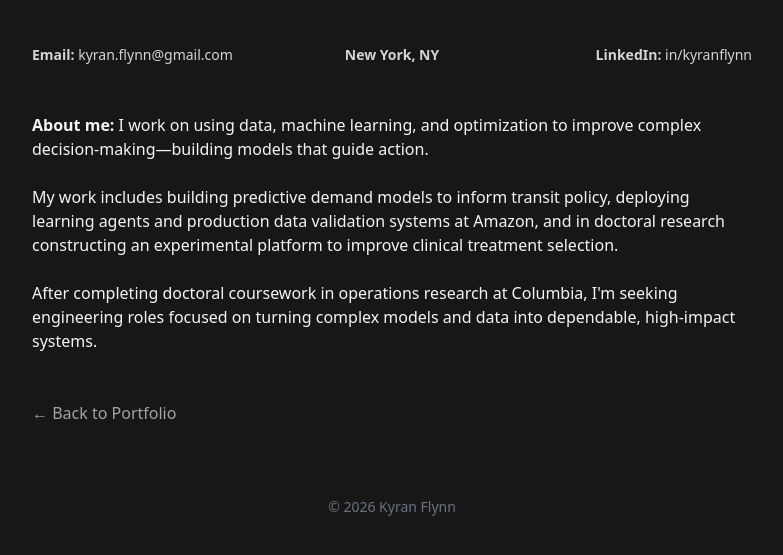
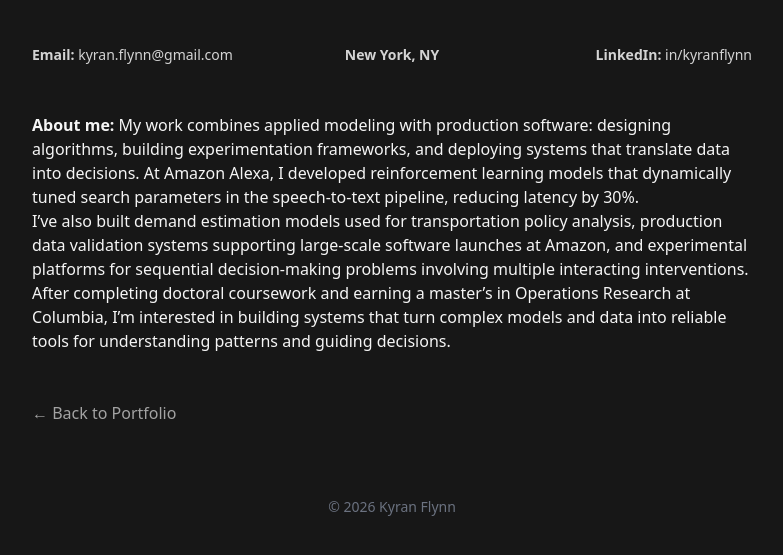
Before and after one commit to KyFlynn/kyranflynn-portfolio, an Eleventy site: page about.md in a window 1280 px wide. Shown: the part 67-622 px from the top of the page, without its empty margins (248-1031 px from the left). Built offline with nearby package versions, Linux system fonts and the light colour scheme; Eleventy itself is replaced by a stand-in of ours; files that its build step writes are made by us from their sources.

Commit message:
About update

```diff
--- a/about.md
+++ b/about.md
@@ -20,11 +20,11 @@ class: text-left
 
 <div class="mt-12"></div>
 
-**About me:** I work on using data, machine learning, and optimization to improve complex decision-making—building models that guide action.<br><br>
+**About me:** My work combines applied modeling with production software: designing algorithms, building experimentation frameworks, and deploying systems that translate data into decisions. At Amazon Alexa, I developed reinforcement learning models that dynamically tuned search parameters in the speech-to-text pipeline, reducing latency by 30%.
 
-My work includes building predictive demand models to inform transit policy, deploying learning agents and production data validation systems at Amazon, and in doctoral research constructing an experimental platform to improve clinical treatment selection.<br><br>
+I’ve also built demand estimation models used for transportation policy analysis, production data validation systems supporting large-scale software launches at Amazon, and experimental platforms for sequential decision-making problems involving multiple interacting interventions.
 
-After completing doctoral coursework in operations research at Columbia, I'm seeking engineering roles focused on turning complex models and data into dependable, high-impact systems.
+After completing doctoral coursework and earning a master’s in Operations Research at Columbia, I’m interested in building systems that turn complex models and data into reliable tools for understanding patterns and guiding decisions.
 
 <div class="mt-12"></div>
 
```
